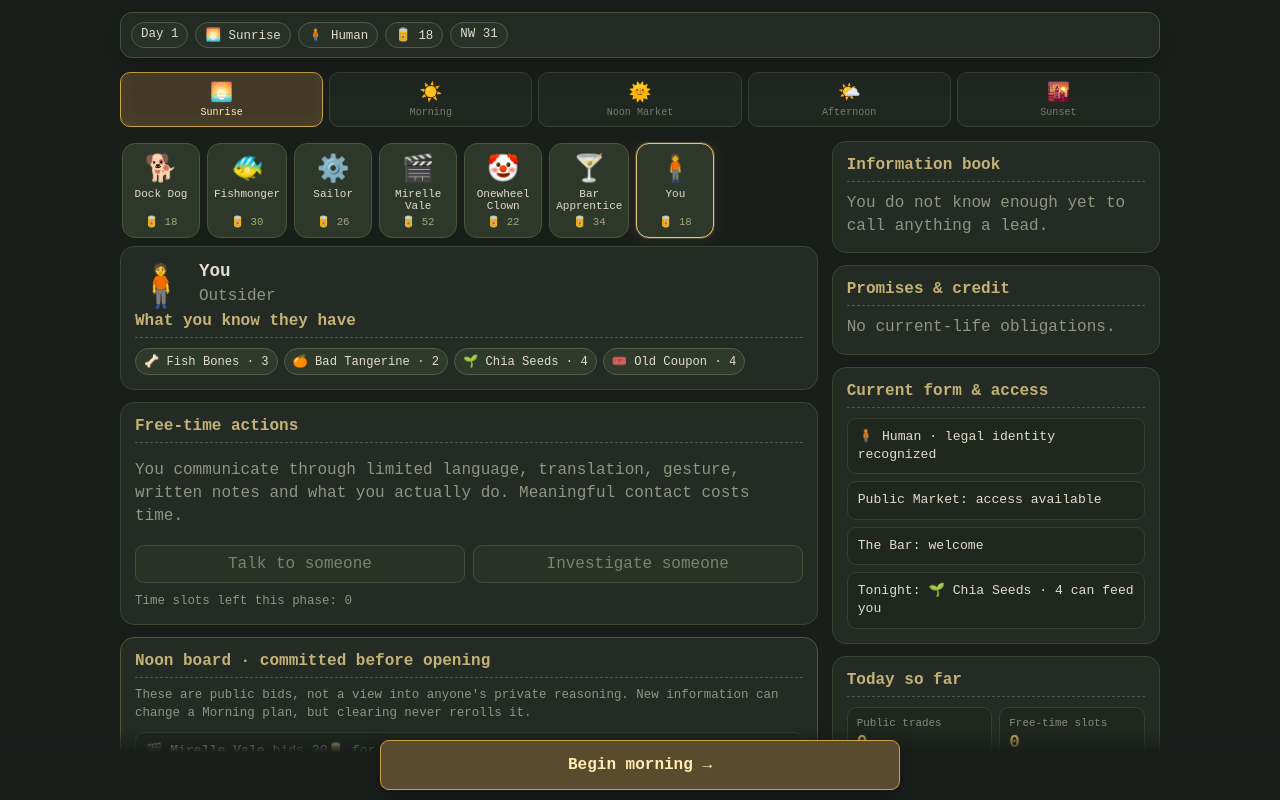
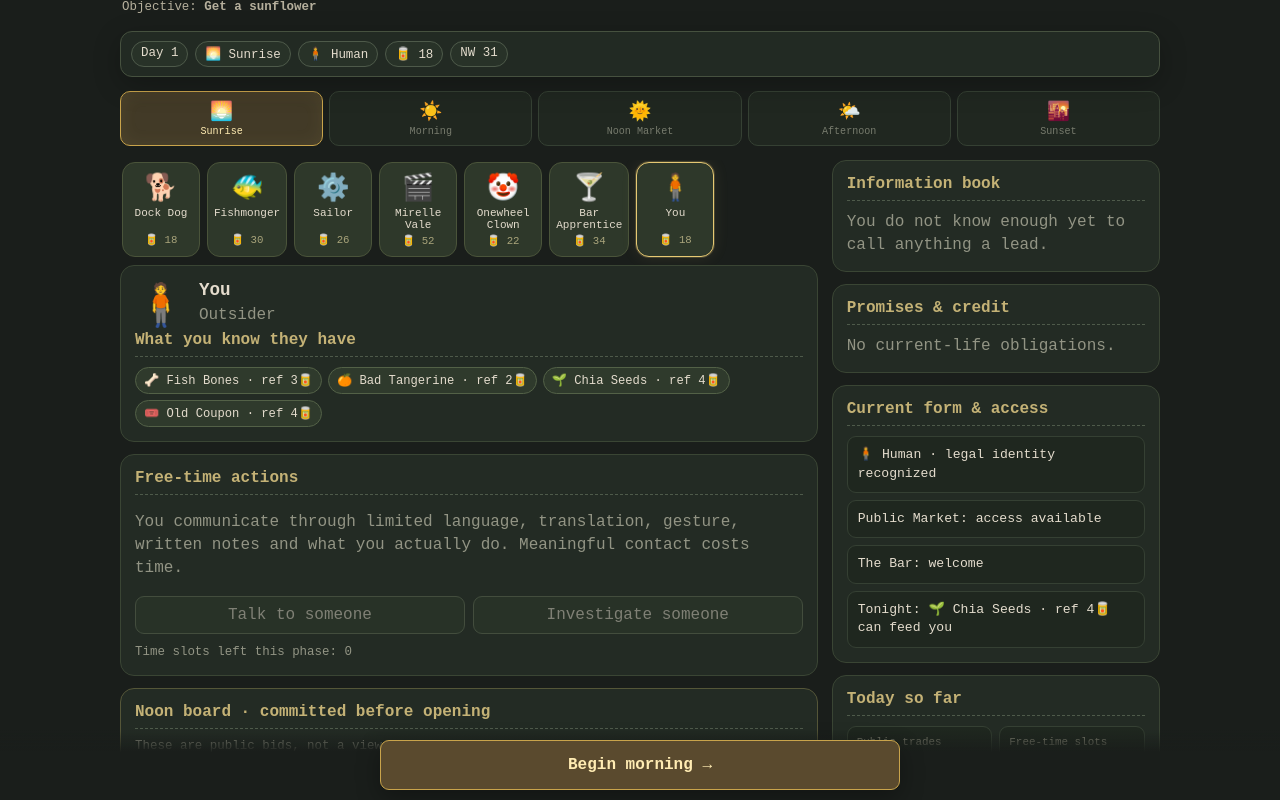
Before and after one commit to Tiutmattiu/Sunflower, a React (Vite) app: page / in a window 1280 px wide. Both pictures are taken after a click on the button "Enter the harbour →". Shown: the part 118-918 px from the top of the page. Built offline with nearby package versions, Linux system fonts and the light colour scheme.

Commit message:
Show rebased prices, objective shift and current fees

```diff
--- a/src/App.jsx
+++ b/src/App.jsx
@@ -1,6 +1,15 @@
 import React, { useMemo, useState } from "react";
 import "./index.css";
-import { FORMS, ITEMS, NPC_PROFILES, PHASE_COPY, SARDINE, SUSTENANCE_PER_DAY } from "./gameData";
+import {
+  FORMS,
+  INFO_BASE_PRICE,
+  ITEMS,
+  NPC_PROFILES,
+  PHASE_COPY,
+  PROXY_FEE,
+  SARDINE,
+  SUSTENANCE_PER_DAY,
+} from "./gameData";
 import {
   advancePhase,
   canAccessVenue,
@@ -24,7 +33,8 @@ import { visibleMarketBoard } from "./npcAI";
 function itemLabel(item) {
   if (!item) return "nothing";
   const data = ITEMS[item];
-  return `${data?.icon || "📦"} ${item} · ${data?.value ?? 0}`;
+  const price = Number.isFinite(data?.value) ? `ref ${data.value}🥫` : "unpriced";
+  return `${data?.icon || "📦"} ${item} · ${price}`;
 }
 
 function PhaseStrip({ game }) {
@@ -72,12 +82,7 @@ function TraderDetail({ trader, profile, relationship, intel, visibleStock }) {
           ? visibleStock.map((item) => <span className="chip" key={`${trader.id}-${item}`}>{itemLabel(item)}</span>)
           : <span className="muted">Nothing confirmed. Their real inventory may be larger.</span>}
       </div>
-      {intel?.clue && (
-        <div className="intel-note">
-          📝 {intel.clue}
-          {intel.precision && <div className="small muted">Precision: {intel.precision}</div>}
-        </div>
-      )}
+      {intel?.clue && <div className="intel-note">📝 {intel.clue}</div>}
     </section>
   );
 }
@@ -166,7 +171,7 @@ function TransactionTape({ game }) {
 }
 
 function EventPanel({ game, onChoose }) {
-  const [bid, setBid] = useState(16);
+  const [bid, setBid] = useState(52);
   if (!game.pendingEvents.length) return null;
   const event = game.pendingEvents[0];
   return (
@@ -218,7 +223,7 @@ function ActionPanel({ game, selectedId, onAction, onProxy }) {
         </button>
         {proxyAvailable && (
           <button className="btn" onClick={() => onProxy(selectedId)}>
-            Ask Apprentice to proxy today's market · 1🥫
+            Ask Apprentice to proxy today's market · {PROXY_FEE}🥫
           </button>
         )}
       </div>
@@ -240,7 +245,7 @@ function LeadsPanel({ game, onSell }) {
             <div className="mini-card" key={info.id}>
               <div>{info.text}</div>
               <div className="small muted">
-                {info.source} · precision {info.precision || "context"} · confidence {info.confidence} · observed D{info.observedDay}
+                precision {info.precision} · confidence {info.confidence} · {info.source} · observed D{info.observedDay}
                 {info.exclusive ? " · probably exclusive" : ""}
               </div>
               {!!buyers.length && (
@@ -252,7 +257,7 @@ function LeadsPanel({ game, onSell }) {
                       disabled={!active}
                       onClick={() => onSell(info.id, buyerId)}
                     >
-                      Sell lead to {game.traders[buyerId].name} · 1🥫
+                      Sell lead to {game.traders[buyerId].name} · {INFO_BASE_PRICE}🥫
                     </button>
                   ))}
                 </div>
@@ -320,13 +325,10 @@ export default function App() {
 
   const selectedIntel = useMemo(() => {
     const styleInfo = game.information.find((info) => info.subjectId === selected.id && info.claimType === "style");
-    const clueInfo = [...game.information].reverse().find((info) =>
-      info.subjectId === selected.id && !["style", "holding"].includes(info.claimType)
-    );
+    const pressureInfo = [...game.information].reverse().find((info) => info.subjectId === selected.id && info.claimType === "pressure");
     return {
       style: styleInfo?.text?.replace(`${selected.name} trades like a `, "").replace(/\.$/, "") || game.intel[`${selected.id}:style`],
-      clue: clueInfo?.text || game.intel[`${selected.id}:clue`],
-      precision: clueInfo?.precision,
+      clue: pressureInfo?.text || game.intel[`${selected.id}:clue`],
     };
   }, [game.information, game.intel, selected.id, selected.name]);
 
@@ -399,6 +401,7 @@ export default function App() {
             <div className="eyebrow">Sunflower · living market prototype</div>
             <h1>🌻 Day {game.day} / {game.maxDays}</h1>
             <p>{phase.icon} <strong>{phase.title}</strong> — {phase.subtitle}</p>
+            <p className="muted small">Objective: <strong>{game.objective}</strong></p>
           </div>
           <button className="btn ghost" onClick={restart}>New Game</button>
         </header>
@@ -413,9 +416,17 @@ export default function App() {
 
         <PhaseStrip game={game} />
 
+        {game.flags.sunflowerAcquired && !game.ended && (
+          <section className="card noon-callout">
+            <div className="section-title">🌻 You have a sunflower.</div>
+            <p><strong>Nothing happens.</strong> It is in your inventory. You are still here.</p>
+            <p className="muted">Objective: {game.objective}</p>
+          </section>
+        )}
+
         {game.ended && (
           <section className={`end-box ${game.winner ? "win-box" : "lose-box"}`}>
-            <h2>{game.winner ? "🌻 You acquired the sunflower." : "This prototype life ended."}</h2>
+            <h2>This prototype life ended.</h2>
             <p>{game.finalText}</p>
             {game.style && <div className="style-box"><strong>{game.style.name}</strong><p>{game.style.description}</p></div>}
           </section>
```
